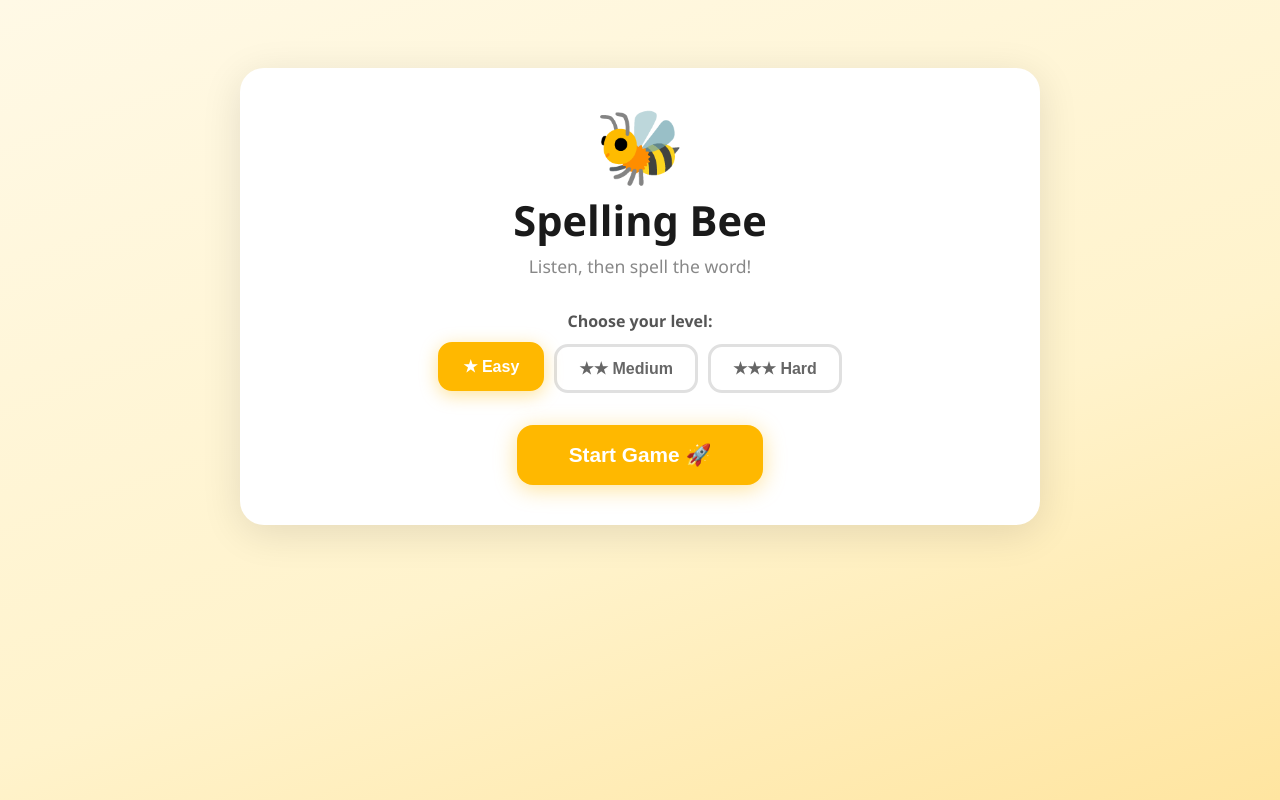
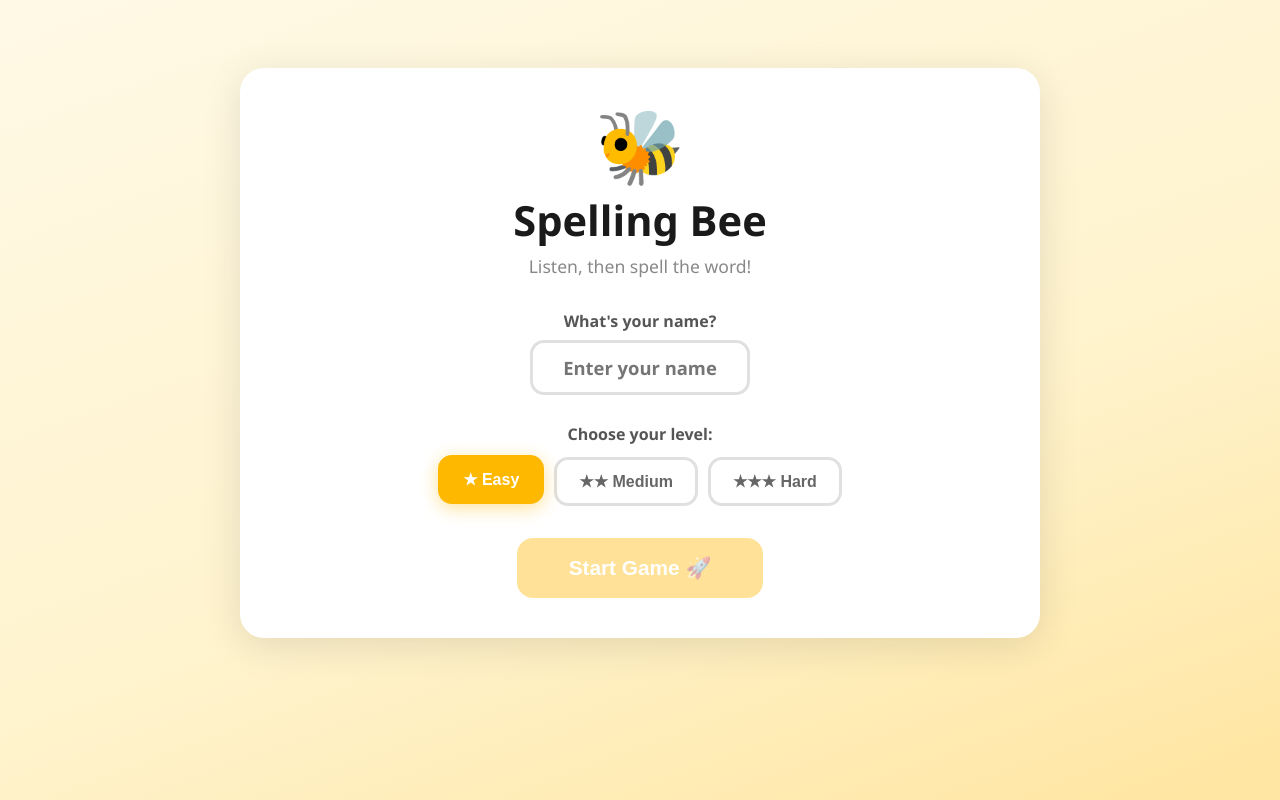
Before and after one commit to GlenKelley/SpellingBee, a React (Vite) app: page / in a window 1280 px wide. Built offline with nearby package versions, Linux system fonts and the light colour scheme.

Commit message:
Added user stats

```diff
--- a/src/App.css
+++ b/src/App.css
@@ -418,5 +418,106 @@ h2 {
   font-size: 1.15rem;
   font-weight: 700;
   color: #666;
-  margin: 0 0 28px;
+  margin: 0 0 20px;
 }
+
+/* ── Name input ── */
+.name-row {
+  display: flex;
+  flex-direction: column;
+  align-items: center;
+  gap: 8px;
+  margin-bottom: 28px;
+}
+
+.name-label {
+  font-size: 1rem;
+  font-weight: 700;
+  color: #555;
+}
+
+.name-input {
+  border: 3px solid #e0e0e0;
+  border-radius: 14px;
+  padding: 12px 20px;
+  font-size: 1.15rem;
+  font-weight: 700;
+  text-align: center;
+  outline: none;
+  transition: border-color 0.18s;
+  width: 220px;
+  font-family: inherit;
+}
+
+.name-input:focus {
+  border-color: #ffb800;
+}
+
+.btn-primary:disabled {
+  opacity: 0.4;
+  cursor: not-allowed;
+  transform: none;
+  box-shadow: none;
+}
+
+/* ── Word stats on complete screen ── */
+.word-stats {
+  width: 100%;
+  max-width: 340px;
+  margin: 0 auto 24px;
+  text-align: left;
+}
+
+.stats-heading {
+  font-size: 0.85rem;
+  font-weight: 700;
+  text-transform: uppercase;
+  letter-spacing: 0.08em;
+  color: #aaa;
+  margin: 0 0 10px;
+  text-align: center;
+}
+
+.word-stats-row {
+  display: flex;
+  align-items: center;
+  gap: 10px;
+  padding: 6px 0;
+  border-bottom: 1px solid #f0f0f0;
+  font-size: 1rem;
+  font-weight: 700;
+}
+
+.word-stats-row:last-child {
+  border-bottom: none;
+}
+
+.w-name {
+  flex: 1;
+  font-size: 0.9rem;
+  letter-spacing: 0.06em;
+  color: #333;
+}
+
+.w-tick {
+  font-size: 1.1rem;
+  color: #4caf50;
+  font-weight: 900;
+  min-width: 20px;
+  text-align: center;
+}
+
+.w-cross {
+  font-size: 1.1rem;
+  color: #f44336;
+  font-weight: 900;
+  min-width: 20px;
+  text-align: center;
+}
+
+.w-history {
+  font-size: 0.8rem;
+  color: #bbb;
+  min-width: 80px;
+  text-align: right;
+}
--- a/src/App.jsx
+++ b/src/App.jsx
@@ -11,6 +11,25 @@ function shuffle(arr) {
     [a[i], a[j]] = [a[j], a[i]]
   }
   return a
+}
+
+// ── Stats helpers ──
+function loadStats() {
+  try { return JSON.parse(localStorage.getItem('spellingbee_stats') || '{}') }
+  catch { return {} }
+}
+
+function recordResult(name, word, correct) {
+  if (!name) return
+  const stats = loadStats()
+  if (!stats[name]) stats[name] = {}
+  if (!stats[name][word]) stats[name][word] = { correct: 0, incorrect: 0 }
+  stats[name][word][correct ? 'correct' : 'incorrect']++
+  localStorage.setItem('spellingbee_stats', JSON.stringify(stats))
+}
+
+function getUserStats(name) {
+  return name ? (loadStats()[name] || {}) : {}
 }
 
 function LetterBoxes({ word, spelt, revealed, hideEmpty }) {
@@ -55,6 +74,8 @@ export default function App() {
   const [score, setScore]           = useState(0)
   const [lastResult, setLastResult] = useState(null)   // 'correct' | 'incorrect'
   const [lastSpelt, setLastSpelt]   = useState('')
+  const [userName, setUserName]     = useState(() => localStorage.getItem('spellingbee_name') || '')
+  const [gameResults, setGameResults] = useState([])
 
   const { speak, cancel: cancelSpeech } = useSpeechSynthesis()
   const { isListening, letters, isSupported, start: startListening, stop: stopListening } = useSpeechRecognition()
@@ -95,7 +116,14 @@ export default function App() {
 
   // ── Handlers ──
 
+  function handleNameChange(e) {
+    const name = e.target.value
+    setUserName(name)
+    localStorage.setItem('spellingbee_name', name)
+  }
+
   function handleStartGame() {
+    if (!userName.trim()) return
     const words = shuffle(WORD_LISTS[level]).slice(0, WORDS_PER_GAME)
     setGameWords(words)
     setWordIndex(0)
@@ -103,6 +131,7 @@ export default function App() {
     setPhase('idle')
     setLastResult(null)
     setLastSpelt('')
+    setGameResults([])
     setScreen('game')
   }
 
@@ -123,6 +152,8 @@ export default function App() {
     setLastSpelt(spelt)
     setLastResult(correct ? 'correct' : 'incorrect')
     if (correct) setScore(s => s + 1)
+    recordResult(userName, target, correct)
+    setGameResults(r => [...r, { word: target, correct }])
     setPhase('result')
     if (correct) {
       speak('Brilliant! Well done!', { rate: 0.88 })
@@ -159,6 +190,18 @@ export default function App() {
           <h1>Spelling Bee</h1>
           <p className="tagline">Listen, then spell the word!</p>
 
+          <div className="name-row">
+            <label className="name-label">What's your name?</label>
+            <input
+              className="name-input"
+              type="text"
+              placeholder="Enter your name"
+              value={userName}
+              maxLength={30}
+              onChange={handleNameChange}
+            />
+          </div>
+
           <p className="level-label">Choose your level:</p>
           <div className="level-buttons">
             {['easy', 'medium', 'hard'].map(l => (
@@ -179,7 +222,7 @@ export default function App() {
             </div>
           )}
 
-          <button className="btn-primary" onClick={handleStartGame}>
+          <button className="btn-primary" onClick={handleStartGame} disabled={!userName.trim()}>
             Start Game 🚀
           </button>
         </div>
@@ -194,6 +237,7 @@ export default function App() {
       pct >= 80   ? 'Fantastic work! 🌟'          :
       pct >= 60   ? 'Good job! Keep practising! 👍' :
                     'Keep practising — you will get there! 💪'
+    const userStats = getUserStats(userName)
     return (
       <div className="app">
         <div className="card complete-card">
@@ -206,6 +250,26 @@ export default function App() {
           <p className="pct">{pct}%</p>
           <Stars score={score} total={gameWords.length} />
           <p className="end-message">{message}</p>
+
+          {gameResults.length > 0 && (
+            <div className="word-stats">
+              <p className="stats-heading">{userName ? `${userName}'s results` : 'Results'}</p>
+              {gameResults.map(({ word, correct }) => {
+                const ws = userStats[word] || { correct: 0, incorrect: 0 }
+                const total = ws.correct + ws.incorrect
+                return (
+                  <div key={word} className="word-stats-row">
+                    <span className="w-name">{word.toUpperCase()}</span>
+                    <span className={correct ? 'w-tick' : 'w-cross'}>{correct ? '✓' : '✗'}</span>
+                    <span className="w-history">
+                      {total > 1 ? `${ws.correct}/${total} all time` : ''}
+                    </span>
+                  </div>
+                )
+              })}
+            </div>
+          )}
+
           <button className="btn-primary" onClick={() => setScreen('welcome')}>
             Play Again 🔄
           </button>
```
